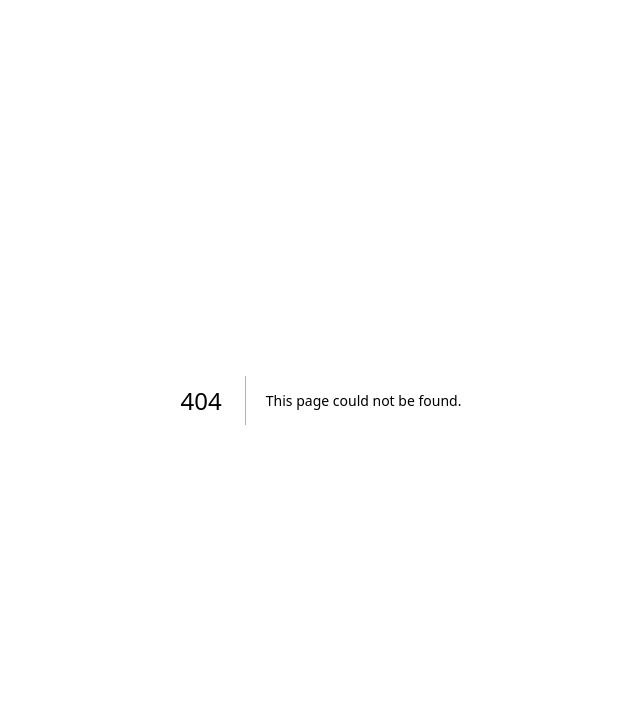
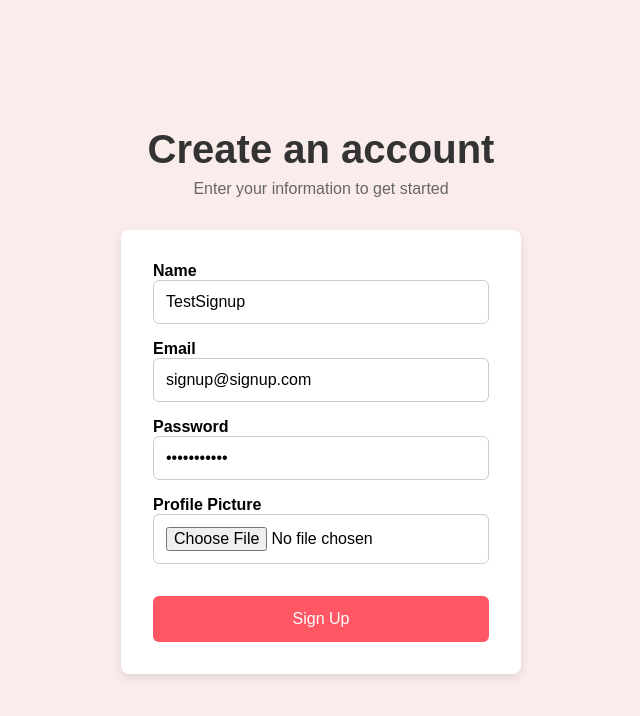
Before and after one commit to E-code804/Tinder-Clone, a Next.js app: page /signup in a window 1280 px wide. Before the commit this address had no page. Shown: the top 716 px of the page, without its empty margins (319-959 px from the left). Built offline with nearby package versions, Linux system fonts and the light colour scheme.

Commit message:
Begin implementation for sign up authentication.

```diff
--- /dev/null
+++ b/app/components/LoginForm/actions.ts
@@ -0,0 +1,3 @@
+"use server";
+
+//export async function login
--- /dev/null
+++ b/app/components/SignUpForm/SignUpForm.tsx
@@ -0,0 +1,47 @@
+"use client";
+import { useActionState } from "react";
+import { signup } from "./actions";
+
+const SignUpForm = () => {
+  const [state, action, pending] = useActionState(signup, undefined);
+  return (
+    <form className="signup__form" action={action}>
+      <label htmlFor="name">Name</label>
+      <input
+        type="text"
+        name="name"
+        placeholder="Enter your name"
+        value={"TestSignup"}
+      />
+      {state?.errors?.name && <p>{state.errors.name}</p>}
+
+      <label htmlFor="email">Email</label>
+      <input
+        type="email"
+        name="email"
+        placeholder="Enter your email address"
+        value={"signup@signup.com"}
+      />
+      {state?.errors?.email && <p>{state.errors.email}</p>}
+
+      <label htmlFor="password">Password</label>
+      <input
+        type="password"
+        name="password"
+        placeholder="Create a password"
+        value={"Signup2020@"}
+      />
+      {state?.errors?.password && <p>{state.errors.password}</p>}
+
+      <label htmlFor="image">Profile Picture</label>
+      <input type="file" name="image" accept="image/png, image/jpeg" />
+      {state?.errors?.image && <p>{state.errors.image}</p>}
+
+      <button type="submit" disabled={pending}>
+        {pending ? "Submitting..." : "Sign Up"}
+      </button>
+    </form>
+  );
+};
+
+export default SignUpForm;
--- /dev/null
+++ b/app/components/SignUpForm/actions.ts
@@ -0,0 +1,50 @@
+"use server";
+
+import { FormState, SignUpFormSchema } from "@/app/utils/definitions";
+
+export async function signup(
+  state: FormState,
+  formData: FormData
+): Promise<FormState> {
+  // 1. Validate fields
+  const validationResult = SignUpFormSchema.safeParse({
+    name: formData.get("name"),
+    email: formData.get("email"),
+    password: formData.get("password"),
+    image: formData.get("image"),
+  });
+
+  if (!validationResult.success) {
+    return {
+      errors: validationResult.error.flatten().fieldErrors,
+    };
+  }
+
+  // 2. Create user
+  try {
+    const baseUrl = process.env.NEXT_PUBLIC_BASE_URL || "http://localhost:3000";
+    const response = await fetch(`${baseUrl}/api/user`, {
+      method: "POST",
+      body: formData,
+    });
+
+    const result = await response.json();
+
+    // Will need to generate cases for specific error codes.
+    if (!response.ok) {
+      return {
+        errors: result.errors || { message: ["Signup failed."] },
+      };
+    }
+
+    return {
+      message: "Signup successful!",
+    };
+  } catch (error) {
+    console.error("API Error:", error);
+    return {
+      message: "Something went wrong. Try again later.",
+    };
+  }
+  // 3. Create session
+}
--- /dev/null
+++ b/app/signup/page.tsx
@@ -0,0 +1,15 @@
+import SignUpForm from "../components/SignUpForm/SignUpForm";
+import "./styles.css";
+
+const page = () => {
+  return (
+    <div className="signup__page">
+      <h1>Create an account</h1>
+      <p>Enter your information to get started</p>
+
+      <SignUpForm />
+    </div>
+  );
+};
+
+export default page;
--- /dev/null
+++ b/app/signup/styles.css
@@ -0,0 +1,86 @@
+.signup__page {
+  display: flex;
+  flex-direction: column;
+  align-items: center;
+  justify-content: center;
+  height: 100vh;
+  font-family: "Arial", sans-serif;
+  background-color: #fbecec;
+}
+
+.signup__page h1 {
+  font-size: 2.5rem;
+  color: #333;
+  margin-bottom: 0.5rem;
+}
+
+.signup__page p {
+  color: #666;
+  margin-bottom: 2rem;
+}
+
+.signup__form {
+  display: flex;
+  flex-direction: column;
+  width: 100%;
+  max-width: 400px;
+  background-color: #fff;
+  padding: 2rem;
+  border-radius: 8px;
+  box-shadow: 0 4px 10px rgba(0, 0, 0, 0.1);
+}
+
+.signup__form input {
+  padding: 12px;
+  margin-bottom: 1rem;
+  border: 1px solid #ccc;
+  border-radius: 6px;
+  font-size: 1rem;
+}
+
+.signup__form input:focus {
+  border-color: #ff5864;
+  outline: none;
+  box-shadow: 0 0 5px rgba(255, 88, 100, 0.5);
+}
+
+.signup__form p {
+  color: #ff5864;
+  margin: -0.75rem 0 1rem;
+  font-size: 0.9rem;
+}
+
+.signup__form label {
+  font-weight: bold;
+}
+
+.signup__form button {
+  padding: 14px;
+  font-size: 1rem;
+  color: white;
+  background-color: #ff5864;
+  border: none;
+  border-radius: 6px;
+  cursor: pointer;
+  margin-top: 1rem;
+  transition: background-color 0.3s ease;
+}
+
+.signup__form button:hover {
+  background-color: #e44e5a;
+}
+
+.signup__form button:active {
+  background-color: #cc3f4c;
+}
+
+@media (max-width: 600px) {
+  .signup__form {
+    width: 90%;
+    padding: 1.5rem;
+  }
+
+  .signup__page h1 {
+    font-size: 2rem;
+  }
+}
--- /dev/null
+++ b/app/utils/definitions.ts
@@ -0,0 +1,41 @@
+import { z } from "zod";
+
+export const SignUpFormSchema = z.object({
+  name: z
+    .string()
+    .min(2, { message: "Username must be at least 2 characters long." })
+    .trim(),
+  email: z.string().email({ message: "Please enter a valid email." }).trim(),
+  password: z
+    .string()
+    .min(8, { message: "Be at least 8 characters long" })
+    .regex(/[a-zA-Z]/, { message: "Contain at least one letter." })
+    .regex(/[0-9]/, { message: "Contain at least one number." })
+    .regex(/[^a-zA-Z0-9]/, {
+      message: "Contain at least one special character.",
+    })
+    .trim(),
+  image: z
+    .instanceof(File)
+    .refine((file) => file instanceof File, {
+      message: "Image must be a valid file.",
+    })
+    .refine((file) => file.size <= 5 * 1024 * 1024, {
+      message: "Image size must be under 5MB.",
+    })
+    .refine((file) => ["image/jpeg"].includes(file.type), {
+      message: "Only JPEG images are allowed.",
+    }),
+});
+
+export type FormState =
+  | {
+      errors?: {
+        name?: string[];
+        email?: string[];
+        password?: string[];
+        image?: string[];
+      };
+      message?: string;
+    }
+  | undefined;
--- a/package.json
+++ b/package.json
@@ -22,7 +22,8 @@
     "next": "15.1.3",
     "react": "^18.3.1",
     "react-dom": "^18.3.1",
-    "react-tinder-card": "^1.6.4"
+    "react-tinder-card": "^1.6.4",
+    "zod": "^3.24.1"
   },
   "devDependencies": {
     "@testing-library/jest-dom": "^6.6.3",
```
Also changed, not shown: app/components/LoginForm/LoginForm.tsx (added, +16 -0 lines), app/login/page.tsx (added, +7 -0 lines), 1 other file (tests, documents, lock files or other folders).
